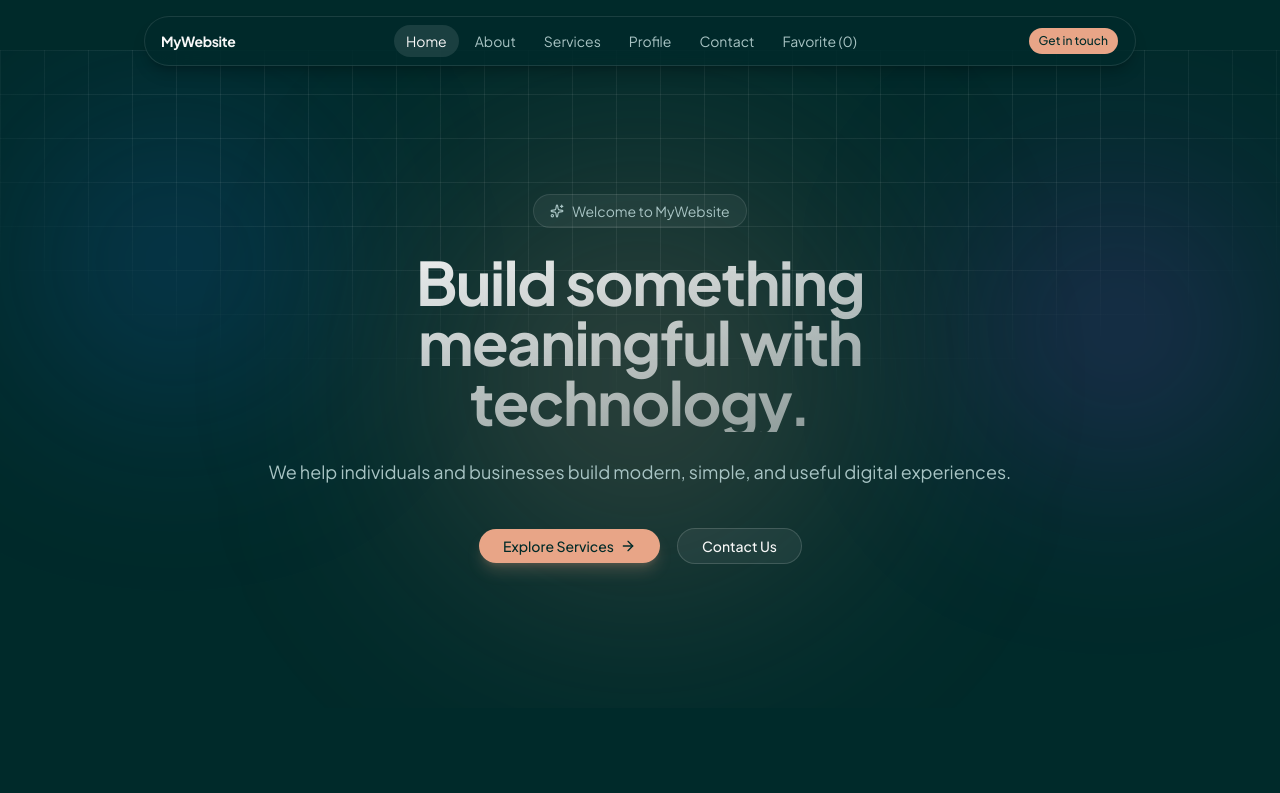
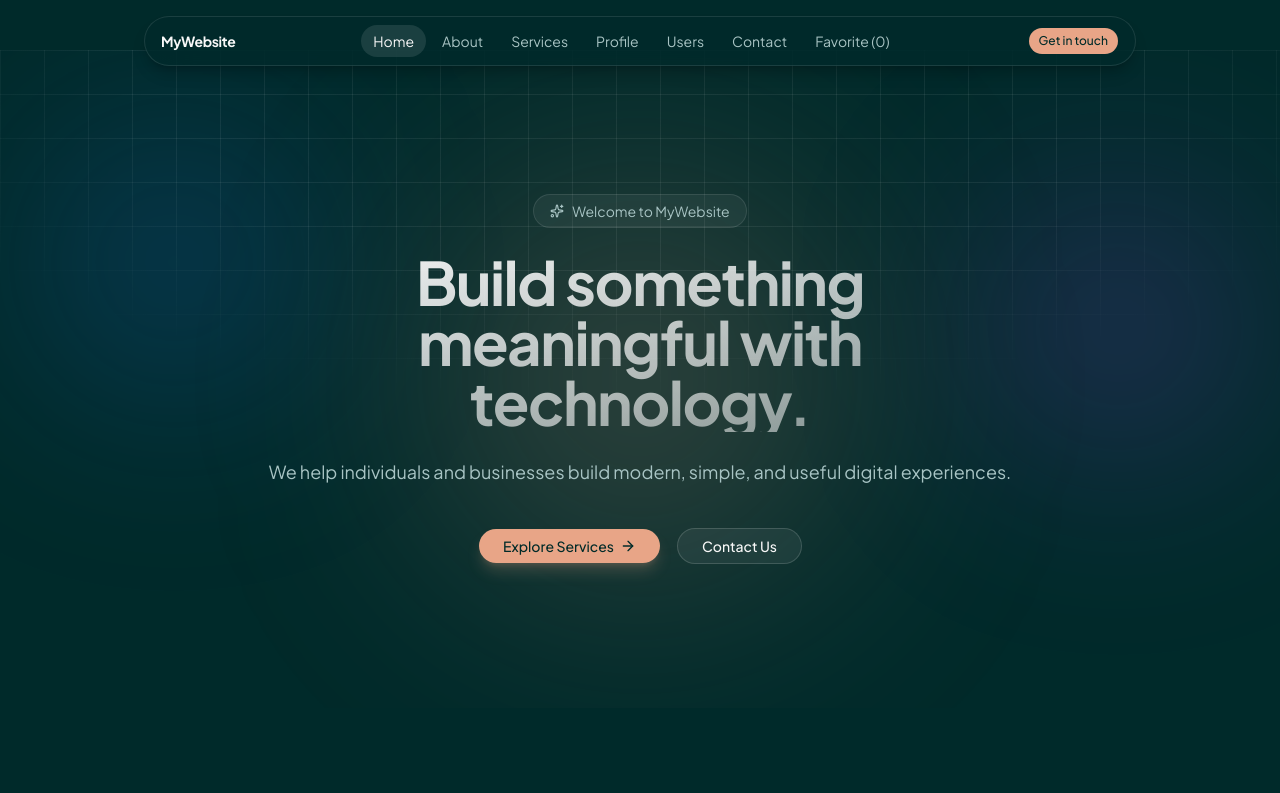
Before and after one commit to SinthaAtisya39/my-next-piproject, a Next.js app: page / in a window 1280 px wide. Shown: the top 793 px of the page. Built offline with nearby package versions, Linux system fonts and the light colour scheme.

Commit message:
Nambah page users di navbar

```diff
--- a/Components/Navbar.jsx
+++ b/Components/Navbar.jsx
@@ -13,6 +13,7 @@ const links = [
   { href: "/About", label: "About" },
   { href: "/Services", label: "Services" },
   { href: "/Profile", label: "Profile" },
+  { href: "/Users", label: "Users"},
   { href: "/Contact", label: "Contact" },
 ];
 
```
